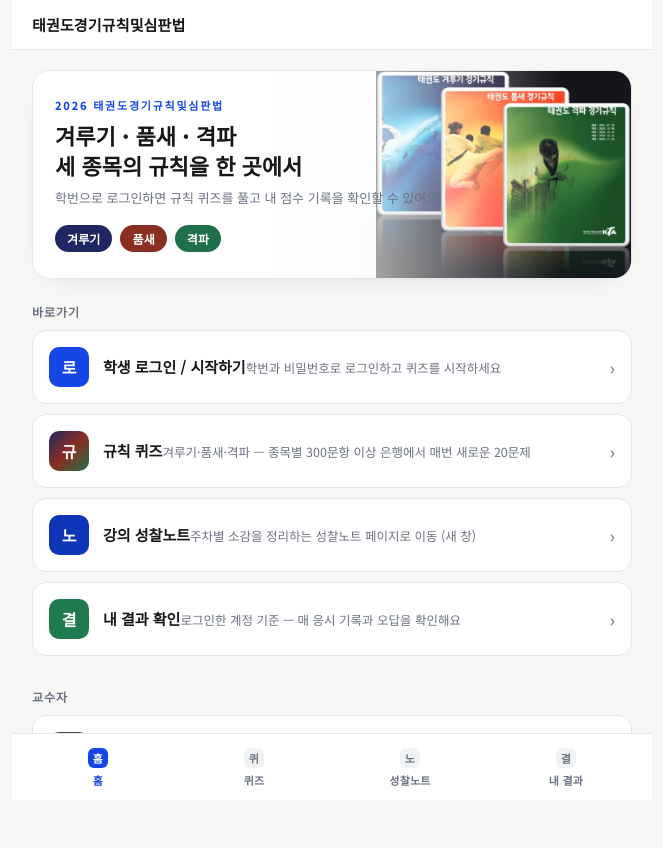
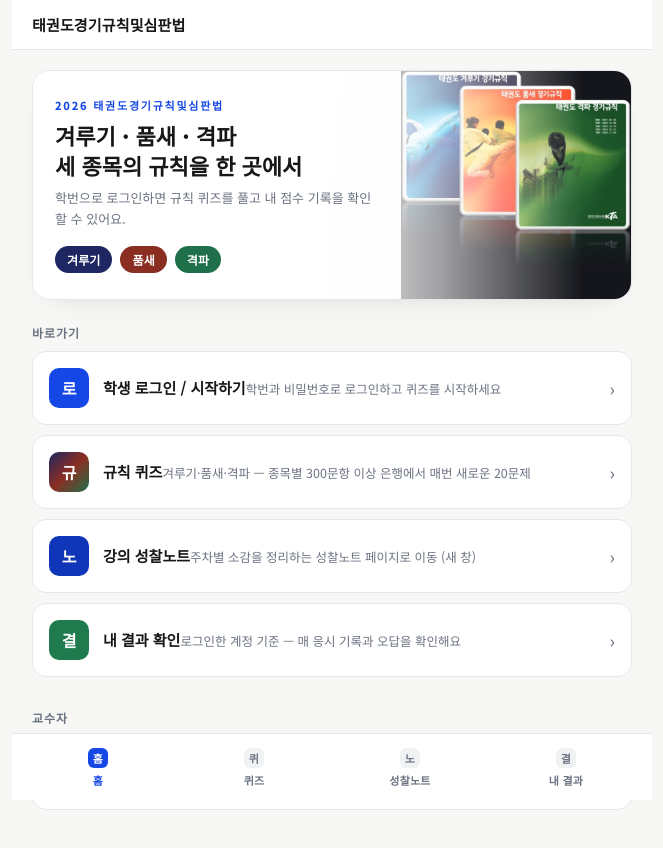
Before and after one commit to kjstkd-dot/taekwondo-quiz-app, a Next.js app: page / in a window 1280 px wide. Shown: the top 848 px of the page, without its empty margins (308-971 px from the left). Built offline with nearby package versions, Linux system fonts and the light colour scheme; no server answers; a web font is replaced by a local one.

Commit message:
Fix hero cover image overlapping text for logged-in users
Use a fixed pixel width for the background image instead of sizing it
relative to the hero's height, so a longer welcome paragraph (shown
when logged in) no longer enlarges the image into the text area.

```diff
--- a/app/globals.css
+++ b/app/globals.css
@@ -44,20 +44,20 @@ h1,h2,h3{margin:0}
 .hero .eyebrow{font-size:11px;letter-spacing:.16em;text-transform:uppercase;color:var(--gold);font-weight:800;margin-bottom:8px}
 .hero h1{font-size:22px;font-weight:800;line-height:1.35}
 .hero p{font-size:13px;color:var(--on-ink-mute);margin-top:8px;line-height:1.6}
-.hero .content{position:relative;z-index:1;max-width:72%}
+.hero .content{position:relative;z-index:1;max-width:58%}
 .hero-cover::before{
   content:"";
   position:absolute;
   inset:0;
   background-image:
-    linear-gradient(to right, var(--ink) 0%, var(--ink) 38%, color-mix(in srgb, var(--ink) 55%, transparent) 60%, transparent 88%),
+    linear-gradient(to right, var(--ink) 0%, var(--ink) 46%, color-mix(in srgb, var(--ink) 60%, transparent) 68%, transparent 92%),
     url('/og-image.jpg');
   background-repeat:no-repeat,no-repeat;
   background-position:left top, right top;
-  background-size:100% 100%, auto 155%;
+  background-size:100% 100%, 230px auto;
   z-index:0;
 }
-@media (max-width: 360px){
+@media (max-width: 420px){
   .hero-cover::before{ display:none; }
   .hero .content{ max-width:100%; }
 }
```
